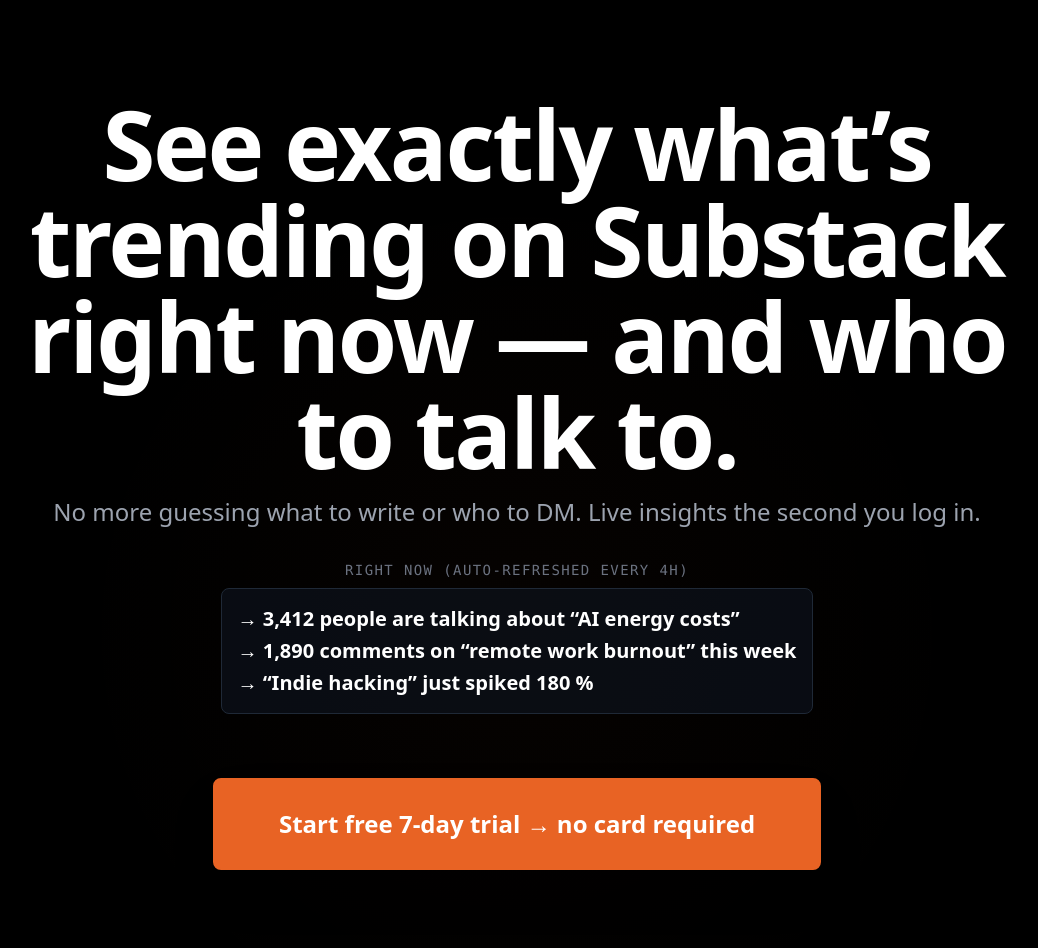
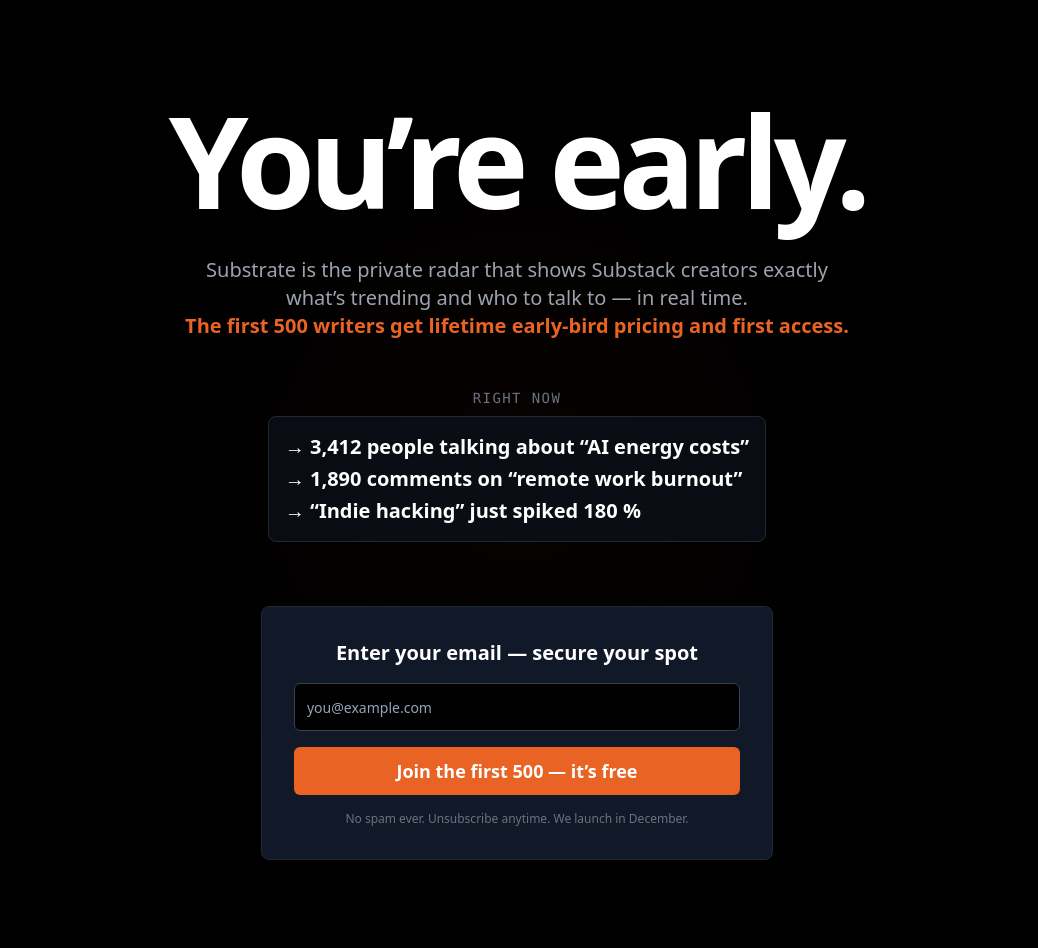
Before and after one commit to SmarToolz/StackBuzz, a React (Vite) app: page / in a window 1280 px wide. Shown: the top 948 px of the page, without its empty margins (123-1161 px from the left). Built offline with nearby package versions, Linux system fonts and the light colour scheme.

Commit message:
[dyad] Moving home page content to /trial and creating a new early-bird home page - wrote 3 file(s), renamed 1 file(s)

```diff
--- a/src/App.tsx
+++ b/src/App.tsx
@@ -8,6 +8,7 @@ import AppPage from "./pages/AppPage";
 import SignUpPage from "./pages/SignUpPage";
 import LoginPage from "./pages/LoginPage";
 import DashboardPage from "./pages/DashboardPage";
+import TrialPage from "./pages/TrialPage";
 import NotFound from "./pages/NotFound";
 import { Layout } from "./components/Layout";
 
@@ -21,6 +22,7 @@ const AppRoutesWithLayout = () => (
       <Route path="/signup" element={<SignUpPage />} />
       <Route path="/login" element={<LoginPage />} />
       <Route path="/dashboard" element={<DashboardPage />} />
+      <Route path="/trial" element={<TrialPage />} />
       {/* ADD ALL CUSTOM ROUTES ABOVE THE CATCH-ALL "*" ROUTE */}
       <Route path="*" element={<NotFound />} />
     </Routes>
--- a/src/pages/HomePage.tsx
+++ b/src/pages/HomePage.tsx
@@ -1,77 +1,100 @@
 import React from "react";
-import { Link } from "react-router-dom";
+import { useForm } from "react-hook-form";
+import { zodResolver } from "@hookform/resolvers/zod";
+import * as z from "zod";
 import { Button } from "@/components/ui/button";
-import { Card, CardContent } from "@/components/ui/card";
+import { Input } from "@/components/ui/input";
+import { Form, FormControl, FormField, FormItem, FormMessage } from "@/components/ui/form";
+import { Card } from "@/components/ui/card";
+import { toast } from "sonner";
+
+const formSchema = z.object({
+  email: z.string().email({ message: "Please enter a valid email address." }),
+});
+
+type EarlyBirdFormValues = z.infer<typeof formSchema>;
 
 const HomePage: React.FC = () => {
-  const proofCards = [
-    { quote: "One post from the suggestions → 8,000 new subs in 9 days.", author: "Alex Chen" },
-    { quote: "Found 3 perfect collab partners in under 5 minutes.", author: "Sarah K." },
-    { quote: "Finally know what my readers actually care about.", author: "400+ creators using Substrate today" },
-  ];
+  const form = useForm<EarlyBirdFormValues>({
+    resolver: zodResolver(formSchema),
+    defaultValues: {
+      email: "",
+    },
+  });
+
+  const onSubmit = (values: EarlyBirdFormValues) => {
+    console.log("Early Bird Sign Up Attempt:", values);
+    toast.success("You've secured your spot! We'll be in touch.");
+    form.reset();
+  };
 
   return (
-    <div className="min-h-screen flex flex-col items-center justify-center text-center p-4 sm:p-8 bg-black text-white
-                    relative overflow-hidden">
+    <div className="min-h-screen flex flex-col items-center justify-center text-center p-4 sm:p-8 bg-black text-white relative">
       {/* Subtle Radial Gradient Overlay for Premium Feel */}
       <div className="absolute inset-0 pointer-events-none
                       bg-[radial-gradient(circle_at_center,_rgba(232,99,36,0.05)_0%,_transparent_50%)]
                       opacity-50 z-0"></div>
 
-      <div className="max-w-5xl mx-auto py-16 relative z-10">
-        {/* Primary Headline */}
-        <h1 className="text-5xl sm:text-6xl md:text-7xl lg:text-8xl font-extrabold leading-tight mb-4 tracking-tight">
-          See exactly what’s trending on Substack right now — and who to talk to.
+      <div className="max-w-3xl mx-auto py-16 relative z-10">
+        {/* Hero */}
+        <h1 className="text-6xl sm:text-7xl md:text-8xl lg:text-9xl font-extrabold leading-none mb-8 tracking-tighter">
+          You’re early.
         </h1>
 
         {/* Sub-headline */}
-        <p className="text-xl sm:text-2xl text-gray-400 mb-8 font-light">
-          No more guessing what to write or who to DM. Live insights the second you log in.
+        <p className="text-lg sm:text-xl text-gray-400 mb-12 font-light max-w-2xl mx-auto">
+          Substrate is the private radar that shows Substack creators exactly what’s trending and who to talk to — in real time.
+          <br className="hidden sm:inline" />
+          <span className="font-semibold text-brand-primary">The first 500 writers get lifetime early-bird pricing and first access.</span>
         </p>
 
         {/* Live Ticker */}
         <div className="mb-16 space-y-2">
           <p className="text-sm font-mono text-gray-500 uppercase tracking-widest">
-            Right now (auto-refreshed every 4h)
+            Right now
           </p>
           <div className="text-lg sm:text-xl font-semibold text-left inline-block space-y-1 p-4 rounded-lg border border-gray-800 bg-gray-900/50">
-            <p className="text-white">→ 3,412 people are talking about “AI energy costs”</p>
-            <p className="text-white">→ 1,890 comments on “remote work burnout” this week</p>
+            <p className="text-white">→ 3,412 people talking about “AI energy costs”</p>
+            <p className="text-white">→ 1,890 comments on “remote work burnout”</p>
             <p className="text-white">→ “Indie hacking” just spiked 180 %</p>
           </div>
         </div>
 
-        {/* Call to Action (CTA) - Massive, High-Contrast Button */}
-        <Button asChild
-          className="h-auto px-16 py-7 text-xl sm:text-2xl font-bold rounded-lg shadow-2xl transition-all duration-300
-                     bg-brand-primary hover:bg-brand-hover text-white
-                     hover:scale-[1.02] active:scale-[0.98] border-2 border-brand-primary hover:border-brand-hover mb-20"
-        >
-          <Link to="/signup">
-            Start free 7-day trial → no card required
-          </Link>
-        </Button>
+        {/* Email Form */}
+        <Card className="bg-gray-900 border-gray-800 p-6 sm:p-8 max-w-lg mx-auto">
+          <h3 className="text-xl font-bold mb-4 text-white">Enter your email — secure your spot</h3>
+          <Form {...form}>
+            <form onSubmit={form.handleSubmit(onSubmit)} className="space-y-4">
+              <FormField
+                control={form.control}
+                name="email"
+                render={({ field }) => (
+                  <FormItem>
+                    <FormControl>
+                      <Input
+                        placeholder="you@example.com"
+                        {...field}
+                        className="bg-black border-gray-700 text-white h-12 text-base focus:ring-brand-primary"
+                      />
+                    </FormControl>
+                    <FormMessage />
+                  </FormItem>
+                )}
+              />
 
-        {/* Three Proof Cards */}
-        <div className="grid grid-cols-1 md:grid-cols-3 gap-6 mb-16">
-          {proofCards.map((proof, index) => (
-            <Card key={index} className="bg-gray-900 border-gray-800 text-white text-left p-6 h-full transition-all hover:border-brand-primary/50">
-              <CardContent className="p-0">
-                <p className="text-lg font-semibold mb-3 italic">
-                  &ldquo;{proof.quote}&rdquo;
-                </p>
-                <p className="text-sm text-brand-primary font-medium">
-                  — {proof.author}
-                </p>
-              </CardContent>
-            </Card>
-          ))}
-        </div>
-
-        {/* Final Line */}
-        <p className="text-xs text-gray-500 mt-8">
-          Cancel anytime · Takes 10 seconds to set up · Built for writers who hate wasting time
-        </p>
+              <Button
+                type="submit"
+                className="w-full h-12 text-lg font-semibold transition-colors
+                           bg-brand-primary hover:bg-brand-hover text-white"
+              >
+                Join the first 500 — it’s free
+              </Button>
+            </form>
+          </Form>
+          <p className="text-xs text-gray-500 mt-4">
+            No spam ever. Unsubscribe anytime. We launch in December.
+          </p>
+        </Card>
       </div>
     </div>
   );
--- /dev/null
+++ b/src/pages/TrialPage.tsx
@@ -0,0 +1,80 @@
+import React from "react";
+import { Link } from "react-router-dom";
+import { Button } from "@/components/ui/button";
+import { Card, CardContent } from "@/components/ui/card";
+
+const TrialPage: React.FC = () => {
+  const proofCards = [
+    { quote: "One post from the suggestions → 8,000 new subs in 9 days.", author: "Alex Chen" },
+    { quote: "Found 3 perfect collab partners in under 5 minutes.", author: "Sarah K." },
+    { quote: "Finally know what my readers actually care about.", author: "400+ creators using Substrate today" },
+  ];
+
+  return (
+    <div className="min-h-screen flex flex-col items-center justify-center text-center p-4 sm:p-8 bg-black text-white
+                    relative overflow-hidden">
+      {/* Subtle Radial Gradient Overlay for Premium Feel */}
+      <div className="absolute inset-0 pointer-events-none
+                      bg-[radial-gradient(circle_at_center,_rgba(232,99,36,0.05)_0%,_transparent_50%)]
+                      opacity-50 z-0"></div>
+
+      <div className="max-w-5xl mx-auto py-16 relative z-10">
+        {/* Primary Headline */}
+        <h1 className="text-5xl sm:text-6xl md:text-7xl lg:text-8xl font-extrabold leading-tight mb-4 tracking-tight">
+          See exactly what’s trending on Substack right now — and who to talk to.
+        </h1>
+
+        {/* Sub-headline */}
+        <p className="text-xl sm:text-2xl text-gray-400 mb-8 font-light">
+          No more guessing what to write or who to DM. Live insights the second you log in.
+        </p>
+
+        {/* Live Ticker */}
+        <div className="mb-16 space-y-2">
+          <p className="text-sm font-mono text-gray-500 uppercase tracking-widest">
+            Right now (auto-refreshed every 4h)
+          </p>
+          <div className="text-lg sm:text-xl font-semibold text-left inline-block space-y-1 p-4 rounded-lg border border-gray-800 bg-gray-900/50">
+            <p className="text-white">→ 3,412 people are talking about “AI energy costs”</p>
+            <p className="text-white">→ 1,890 comments on “remote work burnout” this week</p>
+            <p className="text-white">→ “Indie hacking” just spiked 180 %</p>
+          </div>
+        </div>
+
+        {/* Call to Action (CTA) - Massive, High-Contrast Button */}
+        <Button asChild
+          className="h-auto px-16 py-7 text-xl sm:text-2xl font-bold rounded-lg shadow-2xl transition-all duration-300
+                     bg-brand-primary hover:bg-brand-hover text-white
+                     hover:scale-[1.02] active:scale-[0.98] border-2 border-brand-primary hover:border-brand-hover mb-20"
+        >
+          <Link to="/signup">
+            Start free 7-day trial → no card required
+          </Link>
+        </Button>
+
+        {/* Three Proof Cards */}
+        <div className="grid grid-cols-1 md:grid-cols-3 gap-6 mb-16">
+          {proofCards.map((proof, index) => (
+            <Card key={index} className="bg-gray-900 border-gray-800 text-white text-left p-6 h-full transition-all hover:border-brand-primary/50">
+              <CardContent className="p-0">
+                <p className="text-lg font-semibold mb-3 italic">
+                  &ldquo;{proof.quote}&rdquo;
+                </p>
+                <p className="text-sm text-brand-primary font-medium">
+                  — {proof.author}
+                </p>
+              </CardContent>
+            </Card>
+          ))}
+        </div>
+
+        {/* Final Line */}
+        <p className="text-xs text-gray-500 mt-8">
+          Cancel anytime · Takes 10 seconds to set up · Built for writers who hate wasting time
+        </p>
+      </div>
+    </div>
+  );
+};
+
+export default TrialPage;
```
